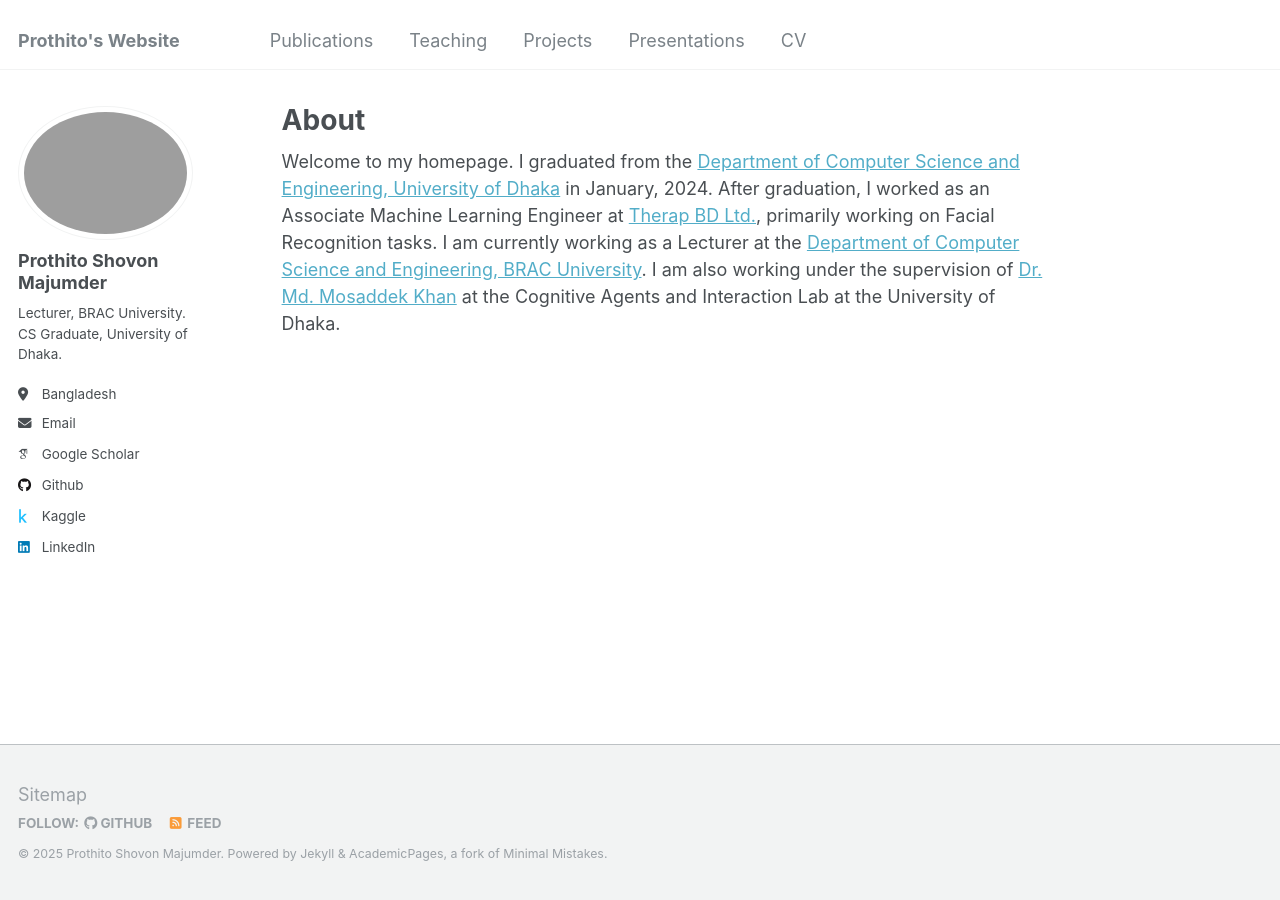
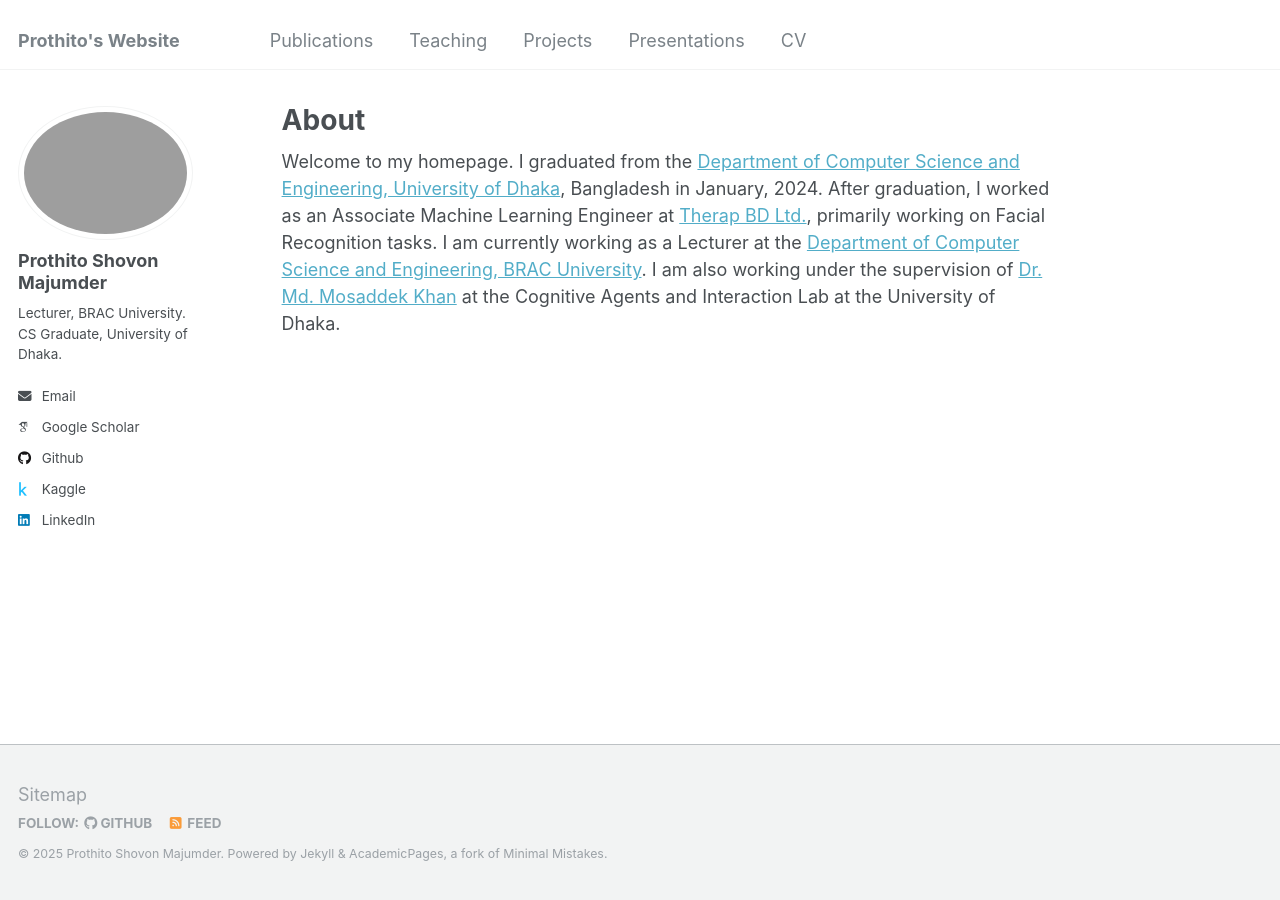
Before and after one commit to prothitoshovon/prothitoshovon.github.io, a Jekyll site: the page built from _pages/about.md, in a window 1280 px wide. Built offline with Jekyll 4.4.1, drawn with Linux system fonts in a browser that asks for light colours; some web fonts are replaced.

```diff
--- a/_config.yml
+++ b/_config.yml
@@ -25,7 +25,7 @@ author:
   name             : "Prothito Shovon Majumder"
   pronouns         : # example: "she/her"
   bio              : "Lecturer, BRAC University.<br>CS Graduate, University of Dhaka."
-  location         : "Bangladesh"
+  location         : # "Bangladesh"
   employer         : # "BRAC University"
   uri              : # URL
   email            : "turnoshovon1999@gmail.com"
```
Also changed, not shown: _pages/about.md (+1 -1 lines).
